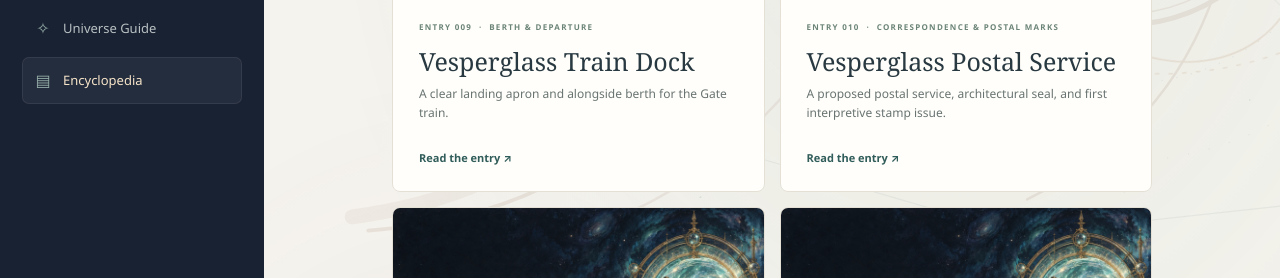
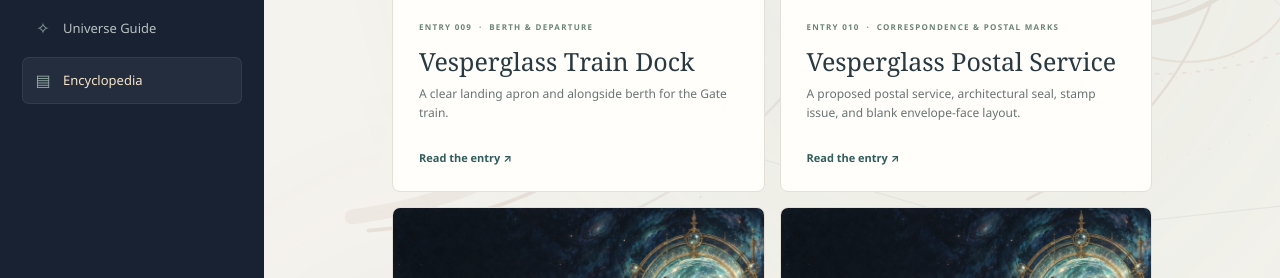
Before and after one commit to vesperglass/vesperglass.github.io, a Jekyll site: the page built from library.md, in a window 1280 px wide and 1400 px high, scrolled down 2432 px, cut to the strip 388-666 px from the top of the window. Built offline with Jekyll 4.4.1, drawn with Linux system fonts in a browser that asks for light colours.

Commit message:
Add proposed Postal Service envelope layout

```diff
--- a/assets/site.css
+++ b/assets/site.css
@@ -135,7 +135,7 @@
 .specimen-plate{max-width:680px;margin:28px auto 32px}.specimen-plate img{aspect-ratio:4/3;object-fit:cover}
 .place-plate{max-width:980px}.place-plate img{aspect-ratio:3/2;object-fit:contain}
 .shard-signs{display:grid;grid-template-columns:repeat(3,minmax(0,1fr));gap:10px;margin:20px 0 30px}.shard-signs>div{min-height:142px;padding:15px 16px;border-top:1px solid #bfa27e;background:#ffffff5c}.sign-number{display:block;margin-bottom:12px;color:#a67b50;font-size:8px;font-weight:700;letter-spacing:.14em}.shard-signs strong{font:17px var(--serif)}.shard-signs p{margin:7px 0 0!important;font-size:11px;line-height:1.55!important}
-.fuel-diagram{margin:24px 0 30px;overflow:hidden;border:1px solid #d8d1c2;background:linear-gradient(140deg,#f1eee4,#fbf9f1)}.fuel-diagram svg{display:block;width:100%;min-width:620px;height:auto;padding:15px 14px 0}.fuel-diagram figcaption{border-top:1px solid #e4decf}
+.fuel-diagram{margin:24px 0 30px;overflow:hidden;border:1px solid #d8d1c2;background:linear-gradient(140deg,#f1eee4,#fbf9f1)}.fuel-diagram svg{display:block;width:100%;min-width:620px;height:auto;padding:15px 14px 0}.fuel-diagram.mailpiece-diagram svg{min-width:0}.fuel-diagram figcaption{border-top:1px solid #e4decf}
 .field-note{display:flex;gap:13px;margin:29px 0;padding:16px 19px;border-left:2px solid #c38b54;background:#eeece4}.field-note p{margin:0!important;font:13px/1.6 var(--serif)!important}.field-note strong{color:#40534f}.field-note-mark{color:var(--sea);font-size:18px}
 .folio-glossary{margin:20px 0 31px;border-top:1px solid var(--line)}.folio-glossary div{display:grid;grid-template-columns:145px minmax(0,1fr);gap:16px;padding:11px 12px;border-bottom:1px solid var(--line)}.folio-glossary dt{color:#3e5d58;font:16px var(--serif)}.folio-glossary dd{margin:0;color:#626d6c;font-size:12px}
 .folio-return{display:flex;justify-content:space-between;gap:16px;padding-top:18px;border-top:1px solid var(--line);font-size:11px;font-weight:650}
--- a/assets/site.js
+++ b/assets/site.js
@@ -13,7 +13,7 @@
     { title: "Star Archive", url: "/library/star-archive/", summary: "A reference room for the knowledge of the sky, with a proposed chart and margin-mark legend.", terms: "star archive books maps memory library Unfixed Meridian annotations uncertain reading unverified place" },
     { title: "The Vesperglass Gate", url: "/library/vesperglass-gate/", summary: "The detached portal platform and its passage into the Galaxy.", terms: "vesperglass gate portal transit galaxy ring" },
     { title: "Vesperglass Train Dock", url: "/library/train-dock/", summary: "A clear landing apron and alongside berth for the Gate train.", terms: "train dock berth station locomotive platform train" },
-    { title: "Vesperglass Postal Service", url: "/library/postal-service/", summary: "A proposed postal service, architectural seal, and first interpretive stamp issue.", terms: "postal service post postage stamp seal mail correspondence letter Gate Workshop Tideglass Foundry" },
+    { title: "Vesperglass Postal Service", url: "/library/postal-service/", summary: "A proposed postal service, architectural seal, stamp issue, and blank envelope-face layout.", terms: "postal service post postage stamp seal mail correspondence letter envelope sender addressee Gate Workshop Tideglass Foundry" },
     { title: "Words of Passage", url: "/library/words-of-passage/", summary: "A reference to stardust, the starwell, Gate bloom, the Train Dock guide path, and reader pronunciation cues.", terms: "stardust starwell gate bloom guide path passage train dock pronunciation how to say stress syllables Vesperglass Tideglass" }
   ];
   const dialog = document.getElementById("search-dialog");
--- a/library.md
+++ b/library.md
@@ -54,7 +54,7 @@
   </a>
   <a class="library-entry-card" href="{{ '/library/postal-service/' | relative_url }}">
     <span class="library-card-art"><img src="{{ '/assets/library/postal-service-plate.png' | relative_url }}" alt="Three proposed Vesperglass postage stamps and a circular Gate-ring seal on an archival sheet." loading="lazy"></span>
-    <span class="library-entry-copy"><span class="library-entry-number">ENTRY 010 &nbsp;·&nbsp; CORRESPONDENCE &amp; POSTAL MARKS</span><strong>Vesperglass Postal Service</strong><span>A proposed postal service, architectural seal, and first interpretive stamp issue.</span><span class="library-read">Read the entry <span aria-hidden="true">↗</span></span></span>
+    <span class="library-entry-copy"><span class="library-entry-number">ENTRY 010 &nbsp;·&nbsp; CORRESPONDENCE &amp; POSTAL MARKS</span><strong>Vesperglass Postal Service</strong><span>A proposed postal service, architectural seal, stamp issue, and blank envelope-face layout.</span><span class="library-read">Read the entry <span aria-hidden="true">↗</span></span></span>
   </a>
   <a class="library-entry-card" href="{{ '/library/relationships/' | relative_url }}">
     <span class="library-card-art"><img src="{{ '/assets/library/gate-train-plate.webp' | relative_url }}" alt="The Gate train crossing a luminous portal with stardust in its starwell." loading="lazy"></span>
```
Also changed, not shown: ENCYCLOPEDIA_BACKLOG.md (+3 -1 lines), library/changelog.md (+1 -0 lines), library/postal-service.md (+35 -1 lines).
